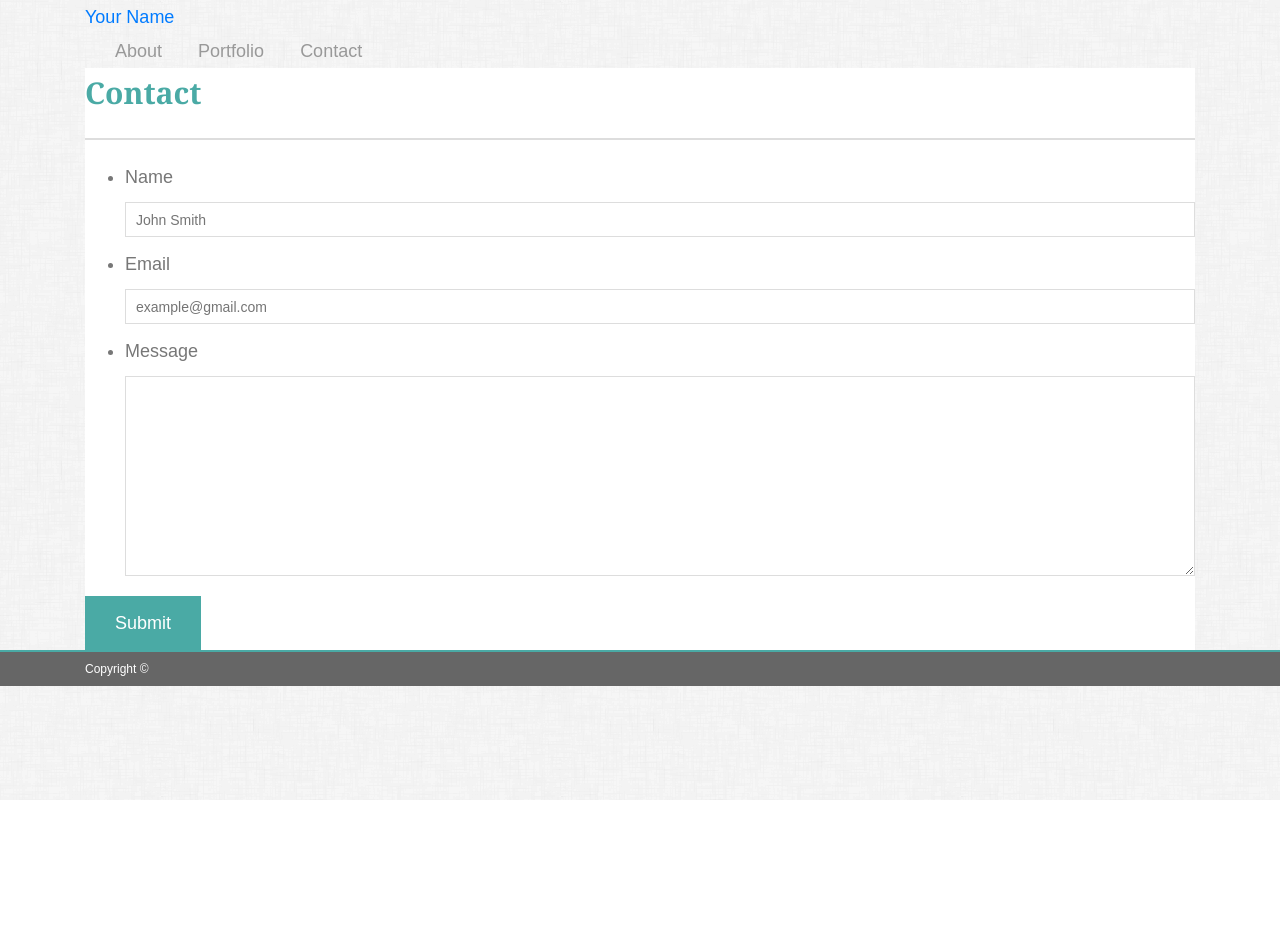
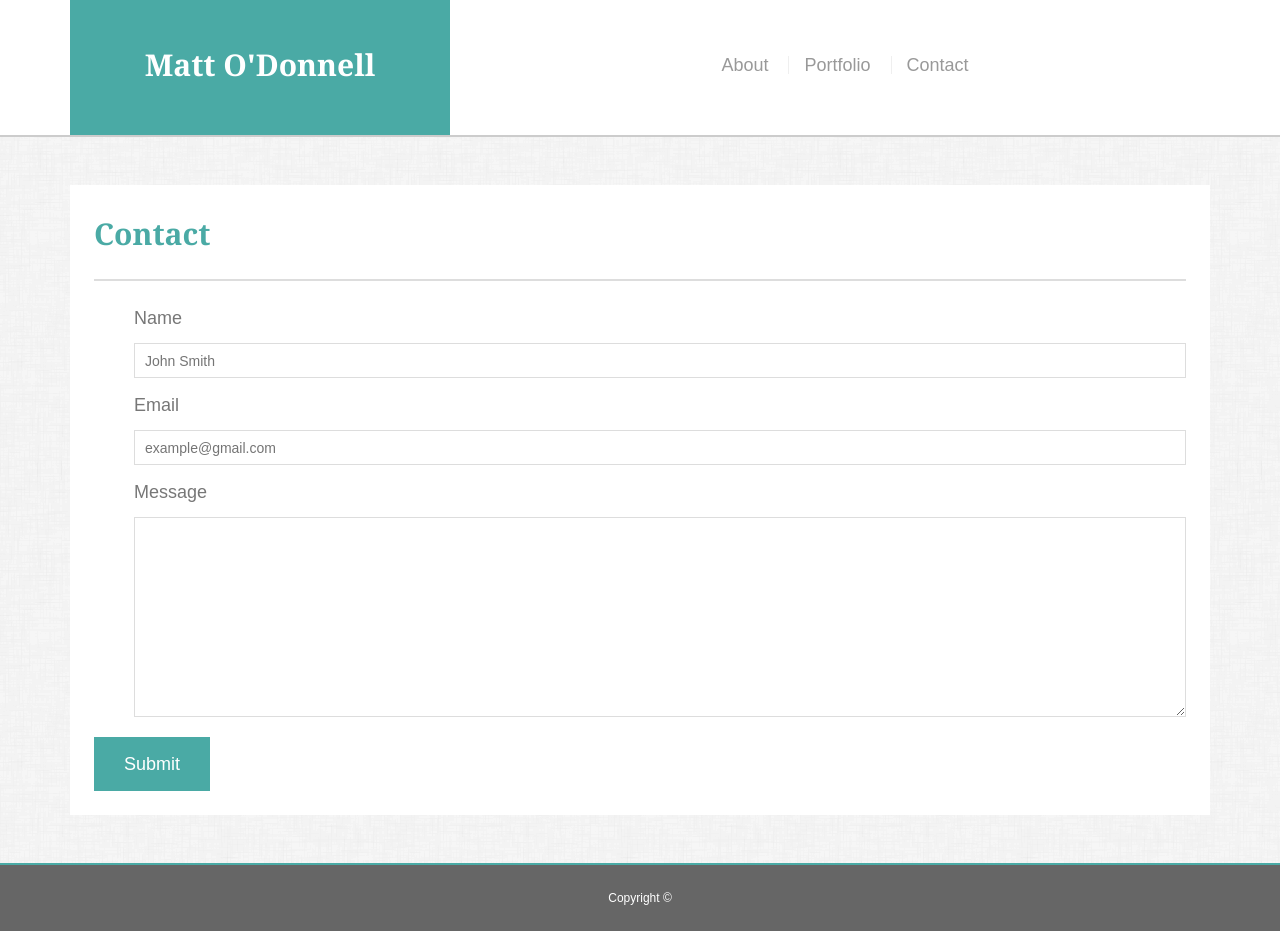
Before and after one commit to mfxod/Bootstrap-Portfolio, a plain HTML site: page contact.html in a window 1280 px wide. Before the commit the page ends 800 px from the top, so only its background shows below. Drawn offline with nearby package versions, Linux system fonts and the light colour scheme.

Commit message:
general clean up

```diff
--- a/assets/css/style.css
+++ b/assets/css/style.css
@@ -1,3 +1,5 @@
+/* general */
+
 body {
   font-family: Arial, "Helvetica Neue", Helvetica, sans-serif;
   font-size: 18px;
@@ -5,12 +7,6 @@ body {
   color: #777777;
   background: url("../images/dust_scratches.png");
 }
-
-/* * {
-  box-sizing: border-box;
-} */
-
-/* general */
 
 h1,
 h2,
@@ -93,8 +89,18 @@ h2 {
 
 /* main */
 
-.main-section {
+.background {
   background: #ffffff;
+}
+
+/* about */
+
+.auth-image {
+  float: left;
+  width: 200px;
+  height: auto;
+  margin-top: 10px;
+  margin-right: 25px;
 }
 
 /* portfolio page */
@@ -106,42 +112,11 @@ h2 {
   margin: auto;
 }
 
-
-/* .work {
-  position: relative;
-} */
-
-/* .work:nth-child(even) {
-  margin-right: 40px;
-} */
-
-/* .work img {
-  opacity: 0.8;
-} */
-
-/* h3 {
-  position: absolute;
-  font-weight: 300;
-  line-height: 30px;
-  color: #ffffff;
-  text-align: center;
-  background: #4aaaa5;
-  border-bottom: 0;
-  bottom: 5rem;
-} */
-
-.auth-image {
-  float: left;
-  width: 200px;
-  height: auto;
-  margin-top: 10px;
-  margin-right: 25px;
-}
-
 /* contact page */
 
 #contact-form ul {
   margin-bottom: 20px;
+  list-style: none;
 }
 
 #contact-form li {
--- a/contact.html
+++ b/contact.html
@@ -2,29 +2,38 @@
 <html lang="en">
 
 <head>
+
   <meta charset="UTF-8">
   <meta name="viewport" content="width=device-width, initial-scale=1.0">
   <meta http-equiv="X-UA-Compatible" content="ie=edge">
   <link rel="stylesheet" href="https://stackpath.bootstrapcdn.com/bootstrap/4.3.1/css/bootstrap.min.css" integrity="sha384-ggOyR0iXCbMQv3Xipma34MD+dH/1fQ784/j6cY/iJTQUOhcWr7x9JvoRxT2MZw1T" crossorigin="anonymous">
   <link rel="stylesheet" href="assets/css/style.css">
-    <title>Matt O'Donnell</title>
+  <title>Contact</title>
+
 </head>
 
 <body>
 
-  <header id="masthead">
+  <header class="masthead">
     <div class="container">
-      <a href="index.html" id="logo">Your Name</a>
+      <div class="row">
+        <div class="col-s-12 col-md-6 col-lg-4 text-center py-5 logo-color">
+          <a class="text-decoration-none logo-text" href="index.html">Matt O'Donnell</a>
+        </div>
+        <div class="col-s-12 col-md-6 col-lg-8 text-center py-5">
           <nav>
-        <a href="index.html">About</a>
-        <a href="portfolio.html">Portfolio</a>
-        <a href="contact.html">Contact</a>
+            <a class="text-decoration-none" href="index.html">About</a>
+            <a class="text-decoration-none" href="portfolio.html">Portfolio</a>
+            <a class="text-decoration-none" href="contact.html">Contact</a>
           </nav>
+        </div>
+      </div>
     </div>
   </header>
 
-  <div id="main-container" class="container">
-    <section class="main-section">
+  <div class="container py-5">
+    <div class="row background">
+      <div class="background col-s-12 col-md-12 col-lg-12 p-4">
         <h1>Contact</h1>
 
         <form id="contact-form">
@@ -45,15 +54,17 @@
           <input type="submit">
         </form>
 
-    </section>
+      </div>
+    </div>
 
   </div>
 
-  <footer>
-    <div class="container">
-      Copyright &copy;
+  <footer class="footer mt-auto py-3">
+    <div class="container text-center">
+      <span>Copyright &copy;</span>
     </div>
   </footer>
+
 </body>
 
 </html>
```
Also changed, not shown: index.html (+1 -1 lines), portfolio.html (+3 -7 lines). Lines whose indentation alone changed are shown as unchanged.
